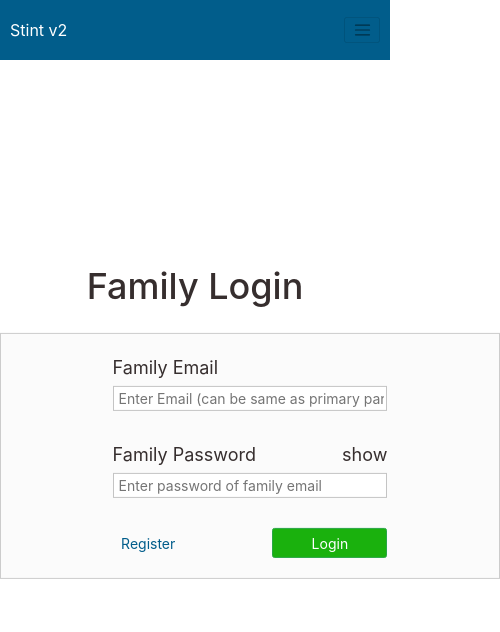
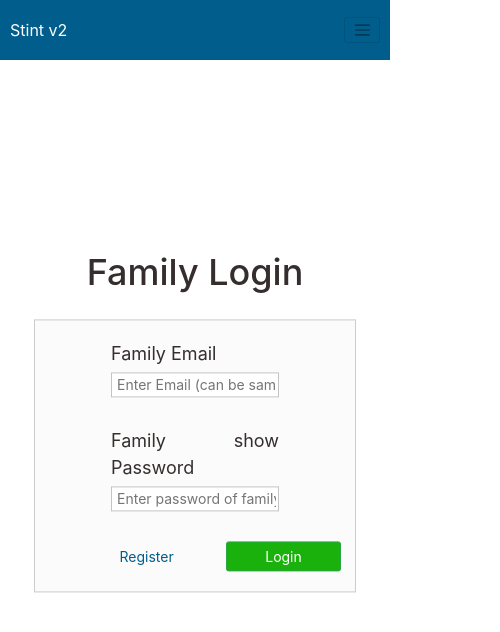
Before and after one commit to kastille84/Stint_v2, a React (Create React App) app in the folder client/: page /family-login in a window 390 px wide. Shown: the top 632 px of the page, 500 px wide, since content can reach past the window. Built offline with nearby package versions, Linux system fonts and the light colour scheme.

Commit message:
Made Home, Login, Register, Whichuser Responsive

```diff
--- a/client/src/scss/common/_page.scss
+++ b/client/src/scss/common/_page.scss
@@ -3,7 +3,11 @@
   font-size: $page-title;
   margin-bottom: 36px;
 }
-
+.page-subtitle {
+  text-align: center;
+  font-size: $page-subtitle;
+  margin-bottom: 36px;
+}
 .page-widget-title {
   font-weight: 500;
 }
--- a/client/src/scss/pages/_home.scss
+++ b/client/src/scss/pages/_home.scss
@@ -1,6 +1,10 @@
 .home {
   .page-h1 {
     margin-top: 36px;
+    @include respond(phone-small) {
+      padding-left: 10px;
+      padding-right: 10px;
+    }
   }
   .page-h2 {
     width: 80%;
@@ -30,9 +34,18 @@
   &__info-strip {
     display: flex;
     min-height: 400px;
+    @include respond(tablet) {
+      flex-direction: column;
+    }
+  }
+  &__info-strip-credentials {
+    min-height: 300px;
   }
   &__info-img {
     flex: 1;
+    @include respond(tablet) {
+      min-height: 300px;
+    }
   }
   &__info-img--clutter {
     background-image: url('../img/clutter-2.jpg');
@@ -44,6 +57,9 @@
     background-size: cover;
     background-repeat: no-repeat;
     background-position: bottom;
+    @include respond(tablet) {
+      order: -1;
+    }
   }
   &__info-text{
     flex: 1;
@@ -54,10 +70,33 @@
     padding-left: 36px;
     padding-right: 36px;
     background-color: $background-for-text;
+    @include respond(tablet) {
+      margin-top: 36px;
+      padding-left: 10px;
+      padding-right: 10px;
+    }
 
     .page-h2:last-of-type {
       margin-bottom: 0px;
     }
+
+    .btn-credentials {
+
+    }
+  }
+
+  &__info-text-credentials {
+    flex: 1;
+    display: flex;
+    justify-content: space-evenly;
+    align-items: center;
+
+    span {
+      display: block;
+    }
+    span:nth-child(odd) {
+      font-weight: 500;
+    }
   }
 
 }
--- a/client/src/scss/pages/_login.scss
+++ b/client/src/scss/pages/_login.scss
@@ -7,5 +7,8 @@
 
   .login-form-wrapper {
     width: 500px;
+    @include respond(phone-big) {
+      width: 80%;
+    }
   }
 }
--- a/client/src/scss/pages/_register.scss
+++ b/client/src/scss/pages/_register.scss
@@ -7,6 +7,9 @@
 
   .register-form-wrapper {
     width: 500px;
+    @include respond(phone-big) {
+      width: 80%;
+    }
     .alert {
       top:-10px;
       left: 25%;
--- a/client/src/scss/pages/_which-user.scss
+++ b/client/src/scss/pages/_which-user.scss
@@ -5,9 +5,17 @@
   .which-user-container {
     display: flex;
     justify-content: space-evenly;
+    @include respond(phone-big) {
+      flex-direction: column;
+    }
 
     .parent-side{
       flex: 1;
+      @include respond(phone-big) {
+        border-bottom: 1px solid $primary-blue;
+        padding-bottom: 20px;
+        margin-bottom: 40px;
+      }
     }
 
     .children-side {
@@ -18,6 +26,10 @@
     .add-person {
       position: relative;
       width: 250px;
+      @include respond(tablet) {
+        width: 200px;
+        height: 200px;
+      }
       height: 220px;
       display: flex;
       flex-direction: column;
@@ -94,6 +106,10 @@
     .person-box {
       position: relative;
       width: 250px;
+      @include respond(tablet) {
+        width: 200px;
+        height: 200px;
+      }
       height: 220px;
       display: flex;
       flex-direction: column;
--- a/client/src/views/FamilyRegister/index.js
+++ b/client/src/views/FamilyRegister/index.js
@@ -59,10 +59,10 @@ export class UnconnectedFamilyRegister extends Component {
     //validate values
 
     //password > 8 characters
-    if(values.family_password.length <= 8) {
+    if(values.family_password.length < 8) {
       this.setState({
         visible: true,
-        errorMessage: "Password should be more than 8 characters."
+        errorMessage: "Password should be 8 characters or more."
       })
       return;
     }
--- a/client/src/views/Home/index.js
+++ b/client/src/views/Home/index.js
@@ -1,6 +1,7 @@
 import React, {Component} from 'react';
 import Navigation from '../../components/Navigation';
 import {haveJWTNotProtected} from '../../util/utils';
+import {Link} from 'react-router-dom';
 
 class Home extends Component {
   componentDidMount() {
@@ -19,7 +20,6 @@ class Home extends Component {
         <h1 className="page-h1">Clutter and Mess</h1>
         <section className="home__info-strip">
           <figure className="home__info-img home__info-img--clutter">
-
           </figure>
           <div className="home__info-text">
             <h2 className="page-h2">Adults and children alike, we all make messes in our home. As responsible adults we were taught or learned that we must clean up after ourselves.</h2>
@@ -33,8 +33,24 @@ class Home extends Component {
         <h2 className="page-h2">You can set a Goal for each child to reach. If the child reaches the goal then you can give your child a Reward!</h2>
         </div>
         <figure className="home__info-img home__info-img--clean">
-
         </figure>
+        </section>
+        <h1 className="page-h1">Play Around with Stint Right Now!</h1>
+        <section className="home__info-strip home__info-strip-credentials">
+          <div className="home__info-text">
+              <Link to="/family-login" className="btn btn-success btn-credentials">Login</Link>
+              <p className="mt20">Using these credentials</p>
+          </div>
+          <div className="home__info-text-credentials">
+            <p>
+              <span>Family Email:</span> <span>test@test.com</span>
+              <span>Family Password:</span><span>test4400~</span>
+            </p>
+            <p>
+              <span>Parent Name:</span> <span>Dad</span>
+              <span>Parent Pin:</span><span>4400</span>
+            </p>
+          </div>
         </section>
       </main>
     )
--- a/client/src/views/WhichUser/index.js
+++ b/client/src/views/WhichUser/index.js
@@ -234,7 +234,8 @@ class WhichUser extends Component {
     let {handleSubmit} = this.props;
     return (
       <div className="which-user">
-        <h1 className="page-title mt40">Who are you?</h1>
+        <h1 className="page-title mt40">Welcome {(this.props.familyData||{}).family_nickname}!</h1>
+        <h2 className="page-subtitle ">Who are you?</h2>
         {this.props.fetching &&
           <Loader
             type="Grid"
```
